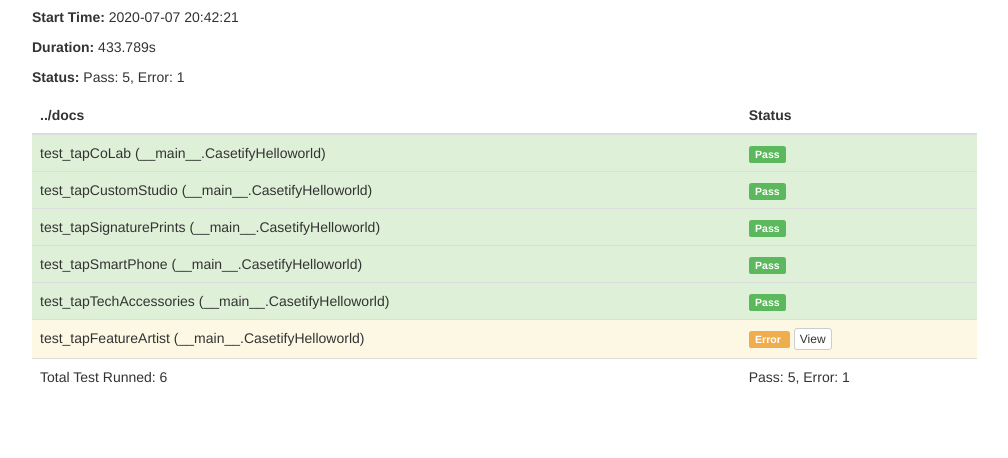
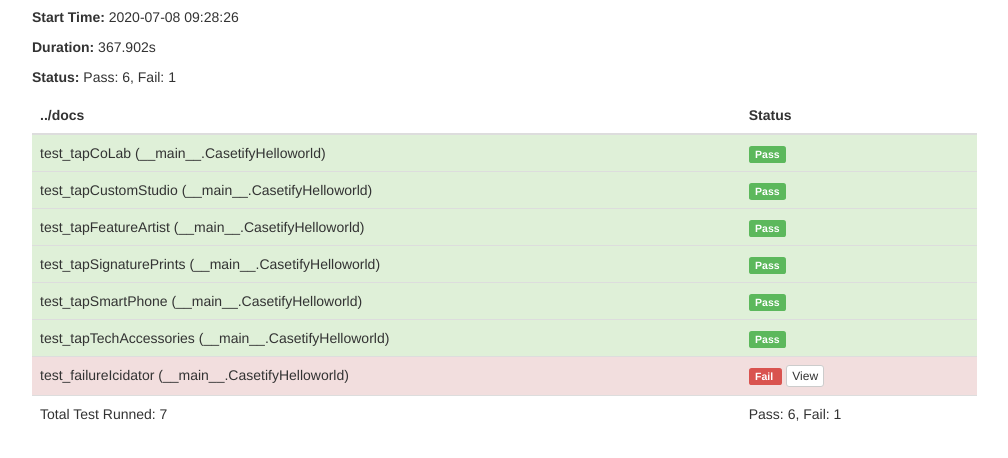
Before and after one commit to louiscklaw/casetify-website-testing-tryout, a plain HTML site: page docs/index.html in a window 1280 px wide. Shown: the part 56-514 px from the top of the page, without its empty margins (38-1046 px from the left). Drawn offline with nearby package versions, Linux system fonts and the light colour scheme.

Commit message:
testi with android9(api28), add fail incidator,

```diff
--- a/docs/index.html
+++ b/docs/index.html
@@ -11,9 +11,9 @@
         <div class="row">
             <div class="col-xs-12">
                 <h2 class="text-capitalize">Test Result</h2>
-                <p class='attribute'><strong>Start Time: </strong>2020-07-07 20:42:21</p>
-                <p class='attribute'><strong>Duration: </strong>433.789s</p>
-                <p class='attribute'><strong>Status: </strong>Pass: 5, Error: 1</p>
+                <p class='attribute'><strong>Start Time: </strong>2020-07-08 09:28:26</p>
+                <p class='attribute'><strong>Duration: </strong>367.902s</p>
+                <p class='attribute'><strong>Status: </strong>Pass: 6, Fail: 1</p>
             </div>
         </div>
         <div class="row">
@@ -42,6 +42,19 @@
 
                             <tr class='success'>
                                 <td class="col-xs-9">test_tapCustomStudio (__main__.CasetifyHelloworld)</td>
+                                <td class="col-xs-3">
+                                    <span class="label label-success">
+
+                                            Pass
+
+                                    </span>
+
+                                </td>
+                            </tr>
+
+
+                            <tr class='success'>
+                                <td class="col-xs-9">test_tapFeatureArtist (__main__.CasetifyHelloworld)</td>
                                 <td class="col-xs-3">
                                     <span class="label label-success">
 
@@ -92,12 +105,12 @@
                             </tr>
 
 
-                            <tr class='warning'>
-                                <td class="col-xs-9">test_tapFeatureArtist (__main__.CasetifyHelloworld)</td>
+                            <tr class='danger'>
+                                <td class="col-xs-9">test_failureIcidator (__main__.CasetifyHelloworld)</td>
                                 <td class="col-xs-3">
-                                    <span class="label label-warning">
+                                    <span class="label label-danger">
 
-                                            Error
+                                            Fail
 
                                     </span>
 
@@ -108,19 +121,18 @@
 
                                 <tr style="display:none;">
                                     <td class="col-xs-9">
-                                        <p>NoSuchElementException</p>
-                                        <p>Message: An element could not be located on the page using the given search parameters.
-</p>
+                                        <p>AssertionError</p>
+                                        <p>False is not true</p>
                                     </td>
                                 </tr>
 
 
                         <tr>
                             <td>
-                               Total Test Runned: 6
+                               Total Test Runned: 7
                             </td>
                             <td>
-                                <span>Pass: 5, Error: 1</span>
+                                <span>Pass: 6, Fail: 1</span>
                             </td>
                         </tr>
                     </tbody>
```
Also changed, not shown: diff_img.png, test/test_result/zh_left_nav_menu_custom_studio.jpg, test/test_result/zh_left_nav_menu_合作藝術家.jpg, test/test_result/zh_left_nav_menu_品牌聯乘.jpg, test/test_result/zh_left_nav_menu_智能手機.jpg, test/test_result/zh_left_nav_menu_經典印花.jpg, test/test_result/zh_left_nav_menu_電子產品配件.jpg, 3 other files.
